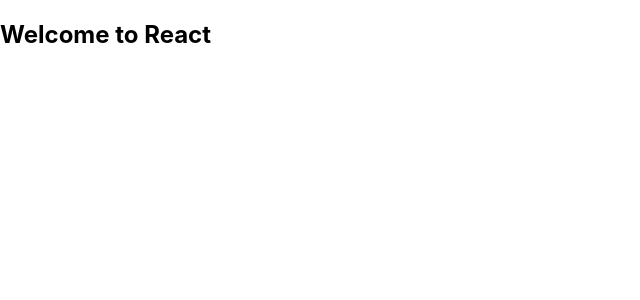
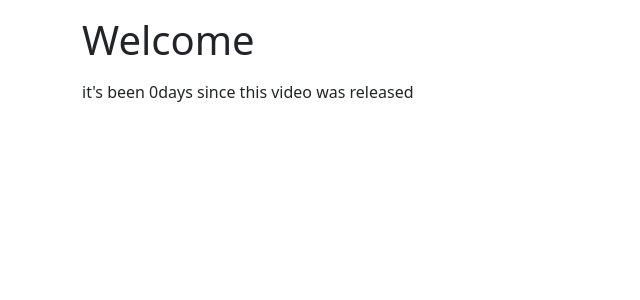
Before and after one commit to Dina2703/multi-language-app, a React (Create React App) app: page / in a window 1280 px wide. Shown: the top 300 px of the page, without its empty margins (0-640 px from the left). Built offline with nearby package versions, Linux system fonts and the light colour scheme; the HTML template or start-up script is replaced by a standard one.

Commit message:
added bootstrap and some context to App component

```diff
--- a/package.json
+++ b/package.json
@@ -3,9 +3,11 @@
   "version": "0.1.0",
   "private": true,
   "dependencies": {
+    "@popperjs/core": "^2.11.2",
     "@testing-library/jest-dom": "^5.16.1",
     "@testing-library/react": "^12.1.2",
     "@testing-library/user-event": "^13.5.0",
+    "bootstrap": "^5.1.3",
     "i18next": "^21.6.10",
     "i18next-browser-languagedetector": "^6.1.3",
     "i18next-http-backend": "^1.3.2",
--- a/public/assets/locales/en/translation.json
+++ b/public/assets/locales/en/translation.json
@@ -1,3 +1,6 @@
 {
-  "welcome_to_react": "Welcome to React"
+  "app_title": "Title",
+  "language": "Language",
+  "welcome_message": "Welcome",
+  "days_since_release": "it's been {{number_of_days}}days since this video was released"
 }
--- a/public/assets/locales/kz/translation.json
+++ b/public/assets/locales/kz/translation.json
@@ -1,3 +1,6 @@
 {
-  "welcome_to_react": "Қош келдіңіз React-қа"
+  "app_title": "Тақырып",
+  "language": "Тіл",
+  "welcome_message": "Қош келдіңіз",
+  "days_since_release": "Бұл бейненін шыққанына {{number_of_days}} күн болды"
 }
--- a/public/assets/locales/ru/translation.json
+++ b/public/assets/locales/ru/translation.json
@@ -1,3 +1,6 @@
 {
-  "welcome_to_react": "Добро пожаловать в React"
+  "app_title": "Заглавие",
+  "language": "Язык",
+  "welcome_message": "Добро пожаловать",
+  "days_since_release": "C момента выхода этого видео прошло {{number_of_days}} дней."
 }
--- a/src/App.js
+++ b/src/App.js
@@ -1,23 +1,15 @@
-import logo from './logo.svg';
-import './App.css';
-
+import { useTranslation } from "react-i18next";
 function App() {
+  const { t } = useTranslation();
+  const releaseDate = new Date("2022-01-27");
+  const timeDifference = new Date() - releaseDate;
+  const number_of_days = Math.floor(timeDifference / (1000 * 60 * 60 * 24));
   return (
-    <div className="App">
-      <header className="App-header">
-        <img src={logo} className="App-logo" alt="logo" />
-        <p>
-          Edit <code>src/App.js</code> and save to reload.
-        </p>
-        <a
-          className="App-link"
-          href="https://reactjs.org"
-          target="_blank"
-          rel="noopener noreferrer"
-        >
-          Learn React
-        </a>
-      </header>
+    <div className="container">
+      <div className="d-flex flex-column align-items-start">
+        <h1 className="font-weight-normal my-3"> {t("welcome_message")}</h1>
+      </div>
+      <p>{t("days_since_release", { number_of_days })}</p>
     </div>
   );
 }
--- a/src/index.css
+++ /dev/null
@@ -1,13 +0,0 @@
-body {
-  margin: 0;
-  font-family: -apple-system, BlinkMacSystemFont, 'Segoe UI', 'Roboto', 'Oxygen',
-    'Ubuntu', 'Cantarell', 'Fira Sans', 'Droid Sans', 'Helvetica Neue',
-    sans-serif;
-  -webkit-font-smoothing: antialiased;
-  -moz-osx-font-smoothing: grayscale;
-}
-
-code {
-  font-family: source-code-pro, Menlo, Monaco, Consolas, 'Courier New',
-    monospace;
-}
--- a/src/index.js
+++ b/src/index.js
@@ -1,17 +1,20 @@
 import React from "react";
 import ReactDOM from "react-dom";
 import i18n from "i18next";
-import { useTranslation, initReactI18next } from "react-i18next";
+import { initReactI18next } from "react-i18next";
 import LanguageDetector from "i18next-browser-languagedetector";
 import HttpApi from "i18next-http-backend";
-import "./index.css";
-// import App from "./App";
+import "bootstrap/dist/css/bootstrap.min.css";
+import "bootstrap/dist/js/bootstrap.js";
+
+import App from "./App";
 
 i18n
   .use(initReactI18next) // passes i18n down to react-i18next
   .use(LanguageDetector)
   .use(HttpApi)
   .init({
+    supportedLngs: ["en", "ru", "kz"],
     // the translations
     // (tip move them in a JSON file and import them,
     // or even better, manage them via a UI: https://react.i18next.com/guides/multiple-translation-files#manage-your-translations-with-a-management-gui)
@@ -29,11 +32,5 @@
     },
   });
 
-function App() {
-  const { t } = useTranslation();
-
-  return <h2>{t("welcome_to_react")}</h2>;
-}
-
 // append app to dom
 ReactDOM.render(<App />, document.getElementById("root"));
```
Also changed, not shown: notes.txt, 1 other file (tests, documents, lock files or other folders).
